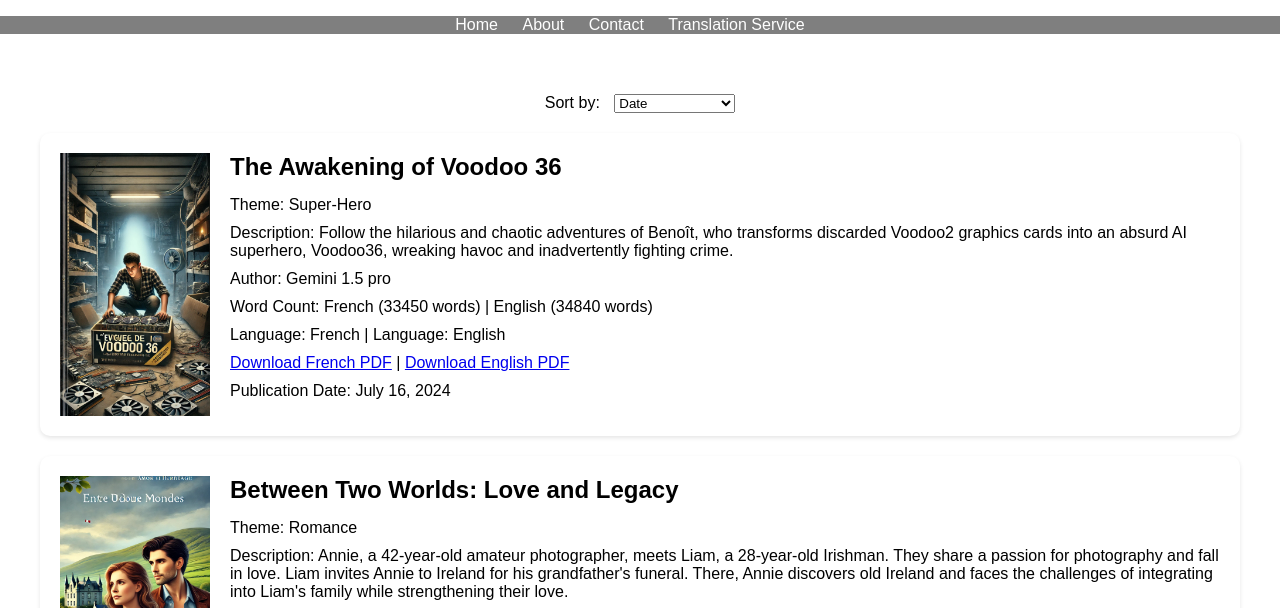
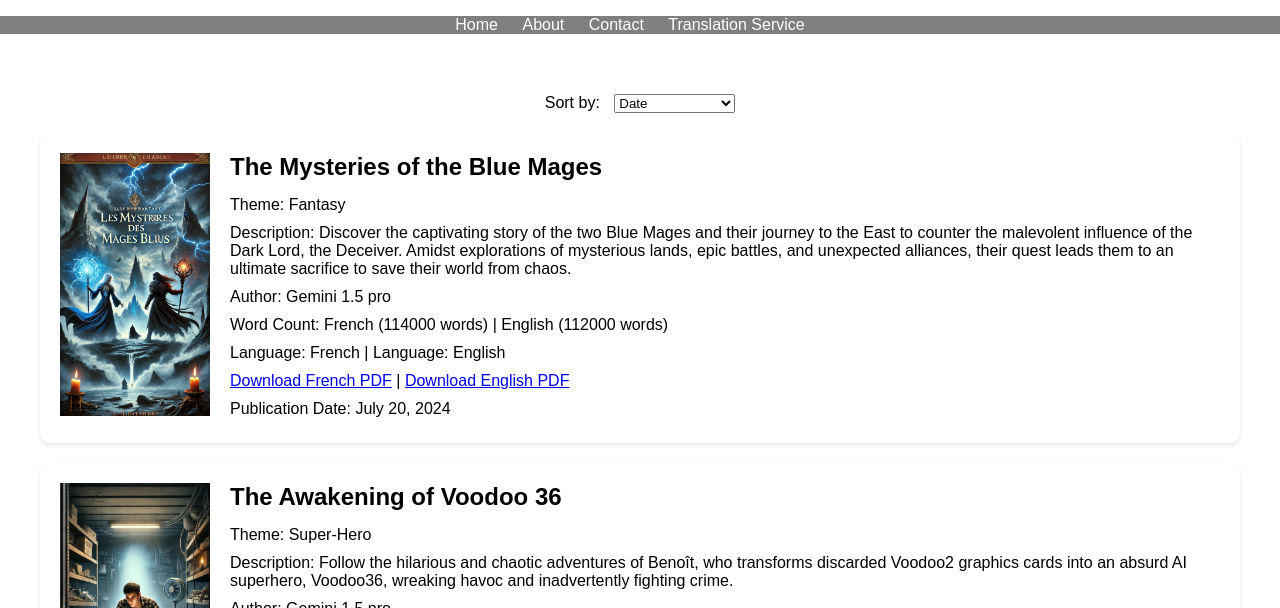
Before and after one commit to SimonMurrayGirard/sphereaibooks, a plain HTML site: page index.html in a window 1280 px wide. Shown: the part 190-798 px from the top of the page. Drawn offline with Linux system fonts and the light colour scheme.

Commit message:
Mise à jour du site avec un nouveau livre

```diff
--- a/index.html
+++ b/index.html
@@ -137,7 +137,7 @@
                 </div>
             </div>
 
-			            <div class="book-item" data-date="2024-07-16" data-author="Gemini 1.5 pro" data-theme="Super-Hero" data-wordcount="33450">
+			<div class="book-item" data-date="2024-07-16" data-author="Gemini 1.5 pro" data-theme="Super-Hero" data-wordcount="33450">
                 <img src="images/L'Éveil de Voodoo 36.jpg" alt="L'Éveil de Voodoo 36">
                 <div class="book-info">
                     <h2 data-lang-en="The Awakening of Voodoo 36" data-lang-fr="L'Éveil de Voodoo 36">L'Éveil de Voodoo 36</h2>
@@ -156,7 +156,28 @@
                     <p data-lang-en="Publication Date: July 16, 2024" data-lang-fr="Date de publication : 16 juillet 2024">Date de publication : 16 juillet 2024</p>
                 </div>
             </div>
+
+			<div class="book-item" data-date="2024-07-20" data-author="Gemini 1.5 pro" data-theme="Fantasy" data-wordcount="114000">
+                <img src="images/Les Mystères des Mages Bleus.jpg" alt="Les Mystères des Mages Bleus">
+                <div class="book-info">
+                    <h2 data-lang-en="The Mysteries of the Blue Mages" data-lang-fr="Les Mystères des Mages Bleus">Mars un nouveau départ</h2>
+                    <p data-lang-en="Theme: Fantasy" data-lang-fr="Thème: Fantasie">Thème: Fantasie</p>
+                    <p data-lang-en="Description: Discover the captivating story of the two Blue Mages and their journey to the East to counter the malevolent influence of the Dark Lord, the Deceiver. Amidst explorations of mysterious lands, epic battles, and unexpected alliances, their quest leads them to an ultimate sacrifice to save their world from chaos." data-lang-fr="Description: Découvrez l'histoire fascinante des deux Mages Bleus et leur périple vers l'Est pour contrer l'influence maléfique du Seigneur Noir, Le Trompeur. Entre explorations de terres mystérieuses, affrontements épiques, et alliances inattendues, leur quête les mènera à un sacrifice ultime pour sauver leur monde du chaos.">Description: Découvrez l'histoire fascinante des deux Mages Bleus et leur périple vers l'Est pour contrer l'influence maléfique du Seigneur Noir, Le Trompeur. Entre explorations de terres mystérieuses, affrontements épiques, et alliances inattendues, leur quête les mènera à un sacrifice ultime pour sauver leur monde du chaos.</p>
+                    <p data-lang-en="Author: Gemini 1.5 pro" data-lang-fr="Auteur: Gemini 1.5 pro">Auteur: Gemini 1.5 pro</p>
+                    <p data-lang-en="Word Count: French (114000 words) | English (112000 words)" data-lang-fr="Nombre de mots: Français (114000 mots) | Anglais (112000 mots)">Nombre de mots: Français (34150 mots) | Anglais (19500 mots)</p>
+                    <p>
+                        <span data-lang-en="Language: French" data-lang-fr="Langue: Français">Langue: Français</span> |
+                        <span data-lang-en="Language: English" data-lang-fr="Langue: Anglais">Langue: Anglais</span>
+                    </p>
+                    <p>
+                        <a href="books/Les Mystères des Mages Bleus.pdf" download data-lang-en="Download French PDF" data-lang-fr="Télécharger PDF Français">Télécharger PDF Français</a> |
+                        <a href="books/The Mysteries of the Blue Mages.pdf" download data-lang-en="Download English PDF" data-lang-fr="Télécharger PDF Anglais">Télécharger PDF Anglais</a>
+                    </p>
+                    <p data-lang-en="Publication Date: July 20, 2024" data-lang-fr="Date de publication : 20 juillet 2024">Date de publication : 4 juillet 2024</p>
+                </div>
+            </div>
         </div>
+
 
         <div class="donate-section">
             <h3 data-lang-en="Support Us" data-lang-fr="Soutenez-nous">Soutenez-nous</h3>
```
Also changed, not shown: images/Les Mystères des Mages Bleus.jpg (added), images/old/banner.jpg (deleted), images/old/book2.jpg (deleted), 2 other files.
